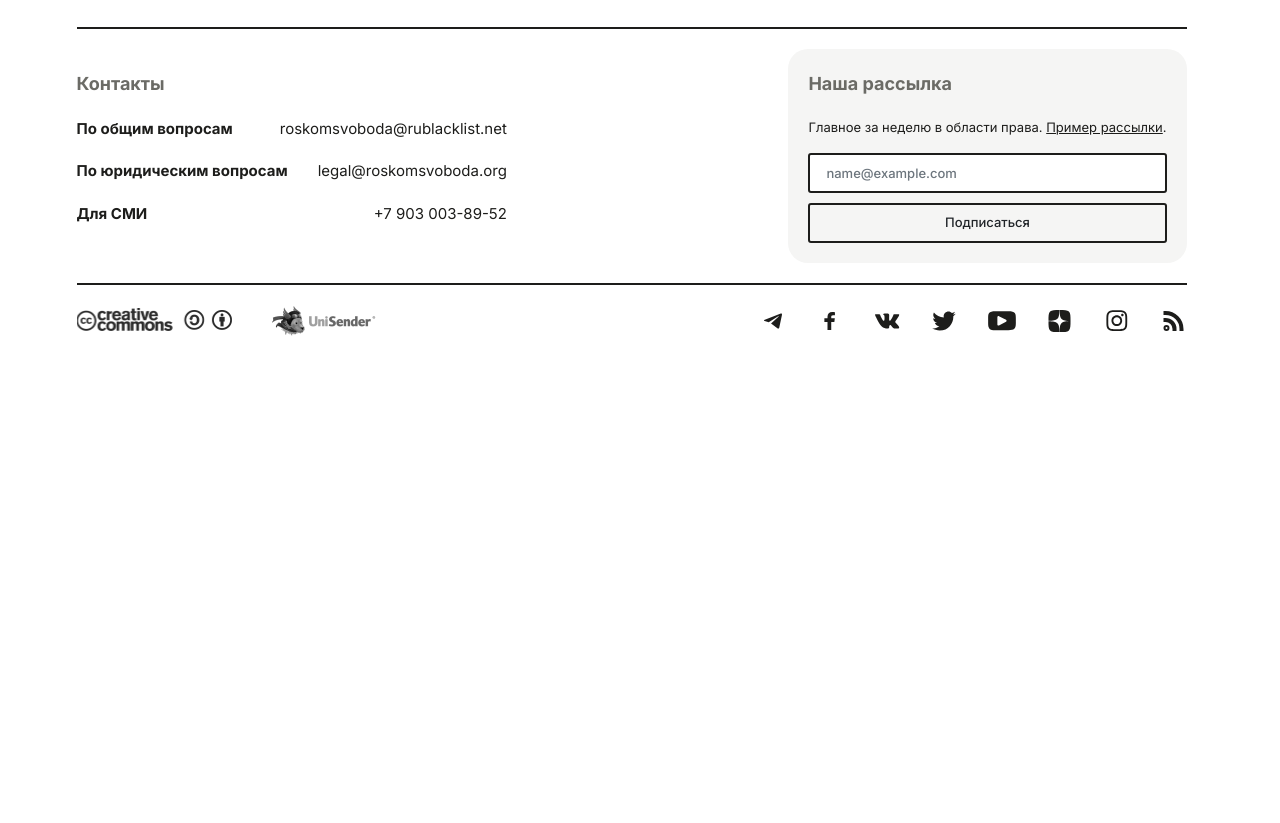
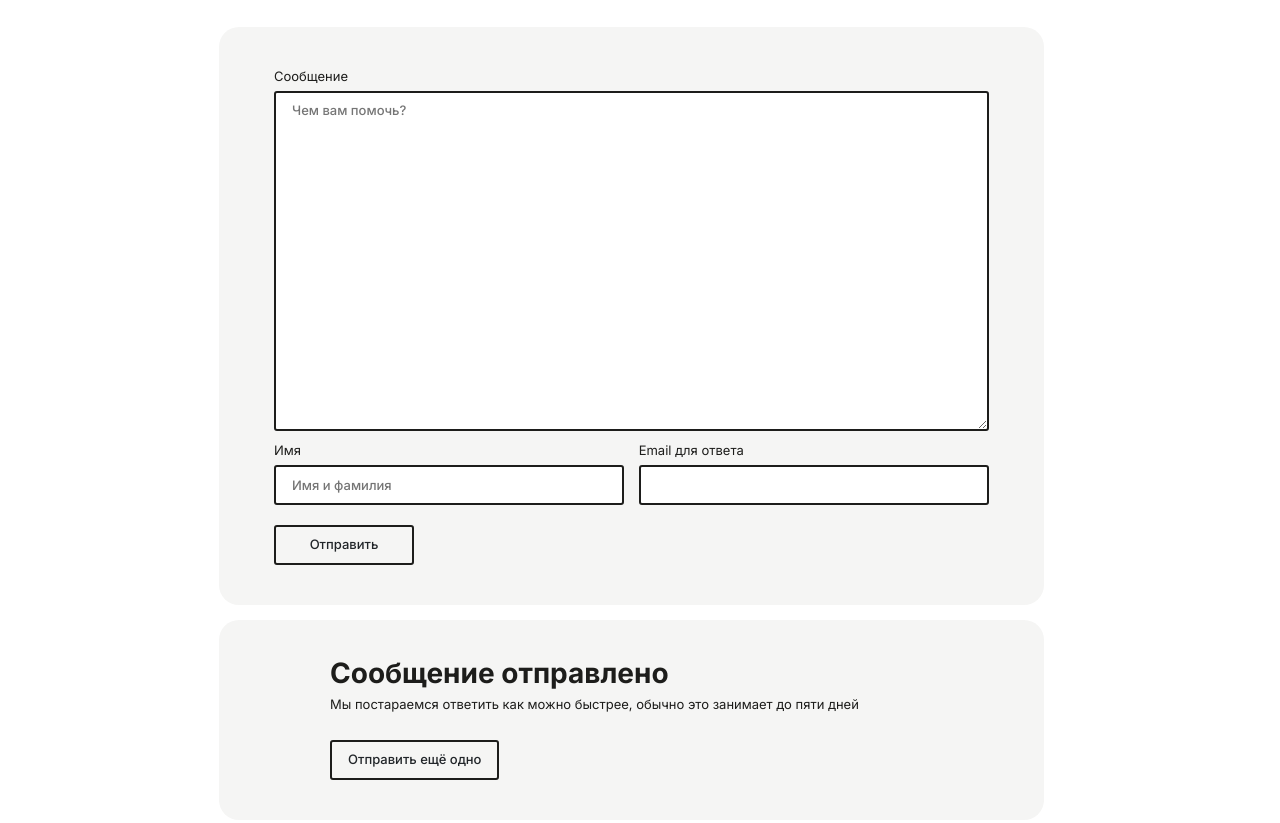
Before and after one commit to AnnaChervatyuk/roskomsvoboda_site, a website built with webpack: page src/public/search.html in a window 1280 px wide. Shown: the part 1231-2054 px from the top of the page. Before the commit the page ends 1588 px from the top, so only its background shows below. Built offline with nearby package versions, Linux system fonts and the light colour scheme; files whose address does not match are found by name.

Commit message:
added form

```diff
--- a/src/public/search.html
+++ b/src/public/search.html
@@ -272,6 +272,35 @@
          <button type="button" class="btn btn-more-news">Показать еще</button>
        </div>
 
+       <div class="form">
+         <div class="form__el message">
+           <span>Сообщение</span>
+           <textarea class="form__input help" placeholder="Чем вам помочь?"></textarea>
+         </div>
+         <div class="form__el name">
+           <span>Имя</span>
+           <input type="text" class="form__input" placeholder="Имя и фамилия">
+         </div>
+         <div class="form__el surname">
+           <span>Email для ответа</span>
+           <input type="email" class="form__input">
+         </div>
+
+         <button type="submit" class="btn btn-send">Отправить</button>
+       </div>
+
+       <div class="form form-sended">
+         <svg class="icons-send" width="36" height="35" xmlns="http://www.w3.org/2000/svg" xmlns:xlink="http://www.w3.org/1999/xlink">
+            <use xlink:href="sprite.svg#icon-send"></use>
+         </svg>
+
+         <div class="sended">
+           <h3>Сообщение отправлено</h3>
+           <p>Мы&nbsp;постараемся ответить как можно быстрее, обычно это занимает до&nbsp;пяти дней</p>
+           <button type="submit" class="btn btn-send">Отправить ещё одно</button>
+         </div>
+       </div>
+
          <div class="contacts contacts-search">
             <div class="contacts__content">
                <h5>Контакты</h5>
--- a/src/style/app.scss
+++ b/src/style/app.scss
@@ -14,3 +14,4 @@
 @import "./news.sass";
 @import "./article_project.sass";
 @import "./search.sass";
+@import "./form.sass";
--- a/src/style/contact.sass
+++ b/src/style/contact.sass
@@ -17,7 +17,7 @@
         margin-bottom: 0
     .contacts__email
       margin-top: 10px
-      background: #F5F5F4
+      background: $bg-color
       border-radius: 20px
       padding: 20px
       font-size: 13px
--- /dev/null
+++ b/src/style/form.sass
@@ -0,0 +1,69 @@
+.container-fluid
+  .form
+    background-color: $bg-color
+    border-radius: 20px
+    padding: 20px
+    margin: 15px
+    font-size: 13px
+    line-height: 19px
+    .form__el
+      display: flex
+      flex-direction: column
+      span
+        margin-bottom: 5px
+      .form__input
+         @include btn ()
+         padding: 8px 16px
+         height: 40px
+         &:active, &:focus
+          border-color: #B61414
+      .form__input.help
+        height: 340px
+        margin-bottom: 10px
+      .form__input.error
+        border-color: $color-error
+    .form__el.surname,
+    .form__el.name
+      margin-bottom: 10px
+
+    .btn-send
+      @include btn ()
+      width: 100%
+      margin-top: 10px
+      height: 40px
+      padding: 8px 16px
+
+  .form-sended
+    display: flex
+    flex-direction: column
+    .icons-send
+      fill: $font-color
+      margin-right: 20px
+      margin-top: -5px
+
+@media (min-width: 768px)
+  .container-fluid
+    .form
+      padding: 40px 55px
+      display: flex
+      flex-direction: row
+      flex-wrap: wrap
+      justify-content: space-between
+      margin: 15px 45px
+      .form__el
+        width: 49%
+      .form__el.message
+        width: 100%
+      .btn-send
+        width: auto
+        min-width: 140px
+    .form-sended
+      justify-content: flex-start
+
+
+@media (min-width: 1200px)
+  .container-fluid
+    .form
+
+      margin: 15px auto
+      max-width: 825px
--- a/src/style/variables.sass
+++ b/src/style/variables.sass
@@ -3,6 +3,7 @@ $bg-gray: #f2f2f2
 $bg-card-color: #F9FAFA
 $bg-tag-color: #F1F4F8
 $bg-donate-color: #F2EFF5
+$bg-color: #F5F5F4
 
 $border-card-color: #F4F6F6
 $light-gray: #444444
@@ -19,6 +20,7 @@ $color-bg-hover: #E4E4E4
 
 $border: 2px solid $font-color
 
+
 $color-tel: #37AEE3
 $color-twitter: #1B94DF
 $color-fb: #1778F2
@@ -28,6 +30,7 @@ $color-zen: #484F58
 $color-rss: #4661BC
 $color-instagram: #DB3270
 $color-quote: #758CDA
+$color-error: #B61414
 
 
 
```
Also changed, not shown: dist/app.css, dist/images/sprite.svg, dist/index.html, dist/search.html, dist/sprite.svg, src/public/sprite.svg.
